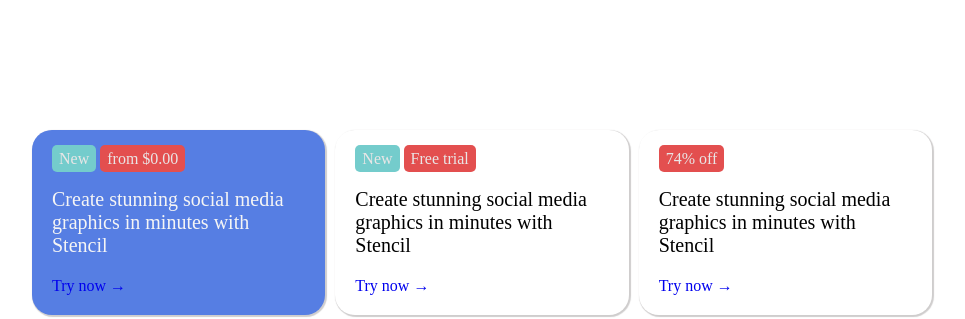
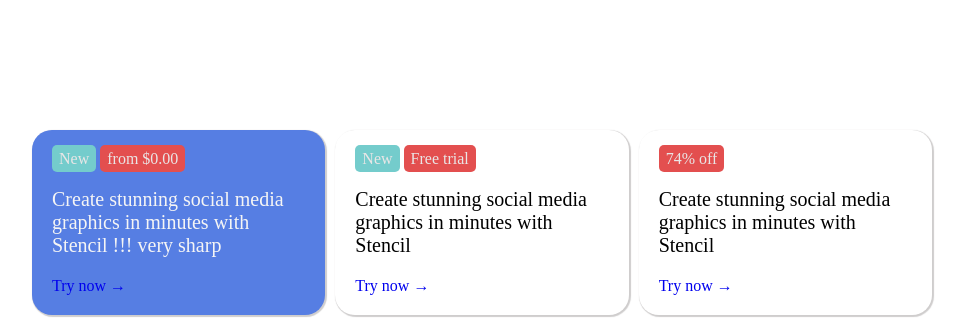
Before and after one commit to kelvintony/css-grid-2, a plain HTML site: page part-1/index.html in a window 1280 px wide. Shown: the top 319 px of the page, without its empty margins (158-1123 px from the left). Drawn offline with Linux system fonts and the light colour scheme.

Commit message:
liitle changes in the ndex html

```diff
--- a/part-1/index.html
+++ b/part-1/index.html
@@ -12,7 +12,7 @@
         <div class="box-1">
             <a class="btn-new" href="">New</a>
             <a class="btn-price" href="">from $0.00</a>
-            <p>Create stunning social media graphics in minutes with Stencil</p>
+            <p>Create stunning social media graphics in minutes with Stencil !!! very sharp</p>
             <a href="#">Try now &#8594;</a>
         </div>
         <div class="box-2">
```
